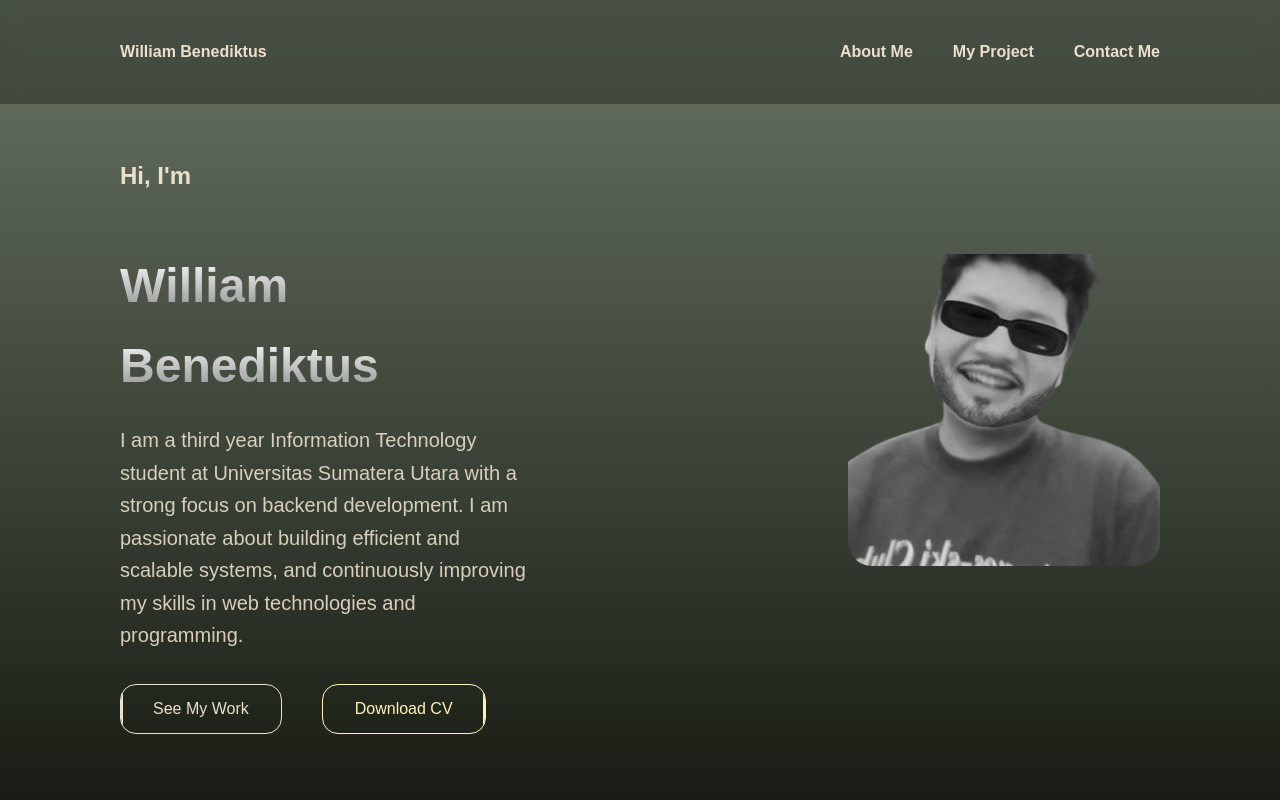
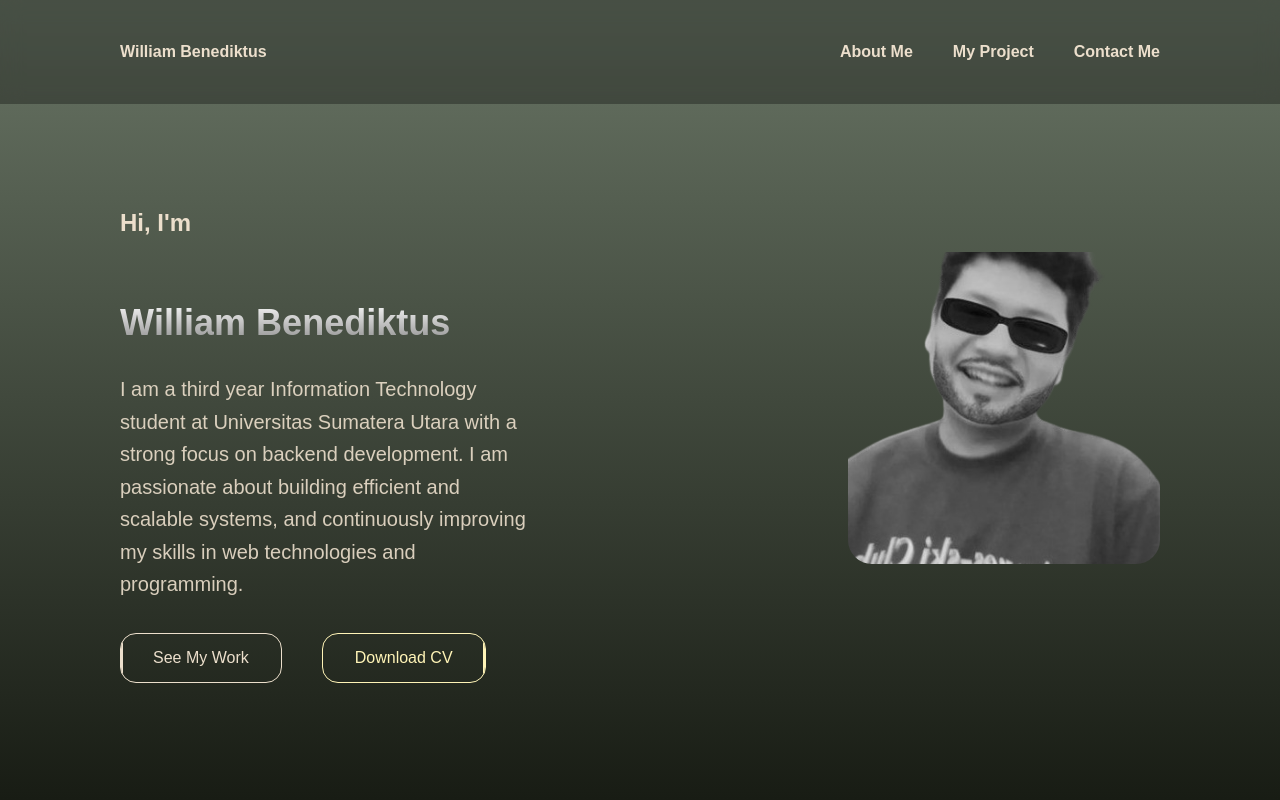
Before and after one commit to llliaam/porfolio, a React (Vite) app: page / in a window 1280 px wide. Shown: the top 800 px of the page. Built offline with nearby package versions, Linux system fonts and the light colour scheme; a web font is replaced by a local one.

Commit message:
perbaikan nama

```diff
--- a/src/index.css
+++ b/src/index.css
@@ -37,6 +37,7 @@ body {
     height: 100%;
     background: linear-gradient(to bottom, #697565, #181C14);
     color: #ECDFCC;
+    scroll-behavior: smooth;
 }
 
  #home {
@@ -83,11 +84,12 @@ body {
         }
 
     }
+
     .title {
-         @apply md:mt-10 text-5xl md:text-[5vw];
+         @apply md:mt-10 text-5xl md:text-[50px];
 
         span {
-            font-size: 48px;
+            font-size: 36px;
             @apply font-notable;
             font-weight: 800;
         }
@@ -116,7 +118,7 @@ body {
     }
 
     #education {
-        @apply font-lexend-exa
+        @apply font-lexend-exa;
     }
 
 }
```
